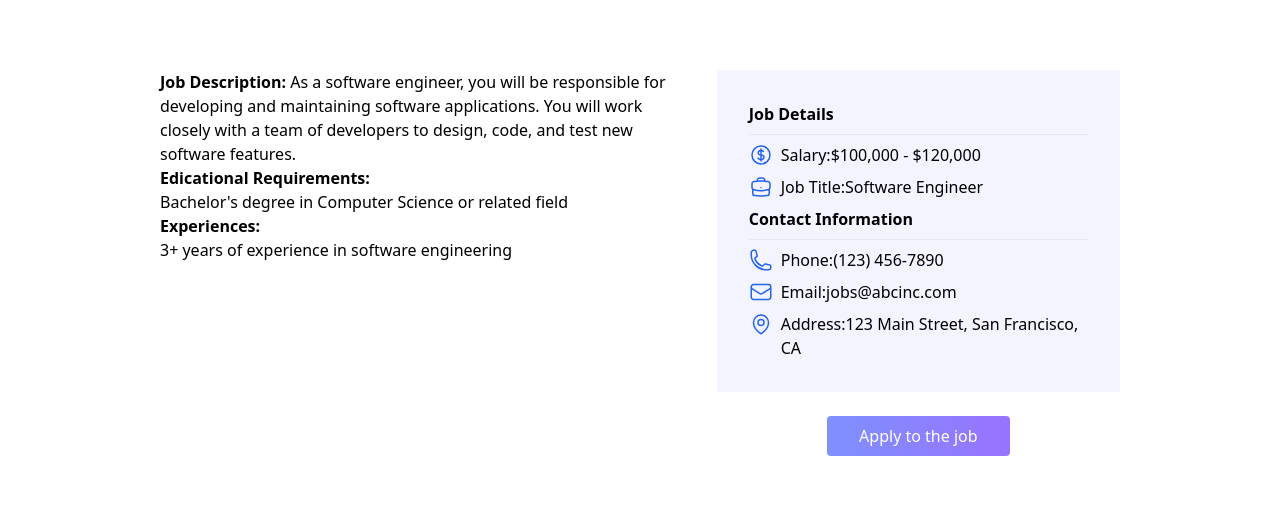
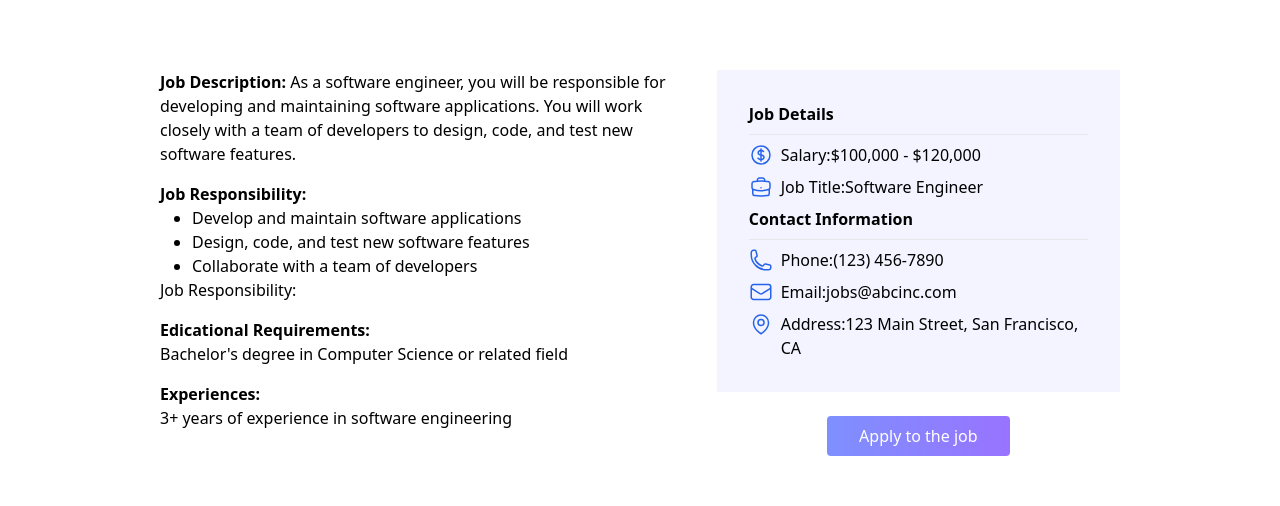
Before and after one commit to Sakib360360/Job-Hunt, a React (Vite) app: page /job-details/1 in a window 1280 px wide. Shown: the part 374-880 px from the top of the page. Built offline with nearby package versions, Linux system fonts and the light colour scheme.

Commit message:
readme added

```diff
--- a/src/Components/JobDetails/JobDetails.jsx
+++ b/src/Components/JobDetails/JobDetails.jsx
@@ -4,6 +4,7 @@ import { Link, useLoaderData, useNavigate } from 'react-router-dom';
 const JobDetails = () => {
 
     const data = useLoaderData()
+    console.log(data)
     const local = () => {
         localStorage.setItem('data', JSON.stringify(data))
         const previousLocal = localStorage.getItem('data')
@@ -26,9 +27,15 @@ const JobDetails = () => {
 
             {/* details */}
             <div className='flex w-3/4 mx-auto my-24'>
-                <div className='w-3/5 pr-8'>
+                <div className='w-3/5 pr-8 space-y-4'>
                     <h1><span className='font-semibold'>Job Description:</span> {data.jobDescription}</h1>
-                    {/* <h1><span className='font-semibold'>Job Description:</span>Job Responsibility:{}</h1> */}
+                    <h1><span className='font-semibold'>Job Responsibility:
+                    <ul className='font-normal list-disc ml-8'>
+                    {
+                        data.jobResponsibilities.map(d =><li>{d}</li>)
+                    }
+                    </ul>
+                    </span>Job Responsibility:{}</h1>
                     <h1><span className='font-semibold'>Edicational Requirements: <br /></span>{data.educationalRequirements}</h1>
                     <h1><span className='font-semibold'>Experiences: </span><br />{data.experiences}</h1>
                 </div>
```
Also changed, not shown: 1 other file (tests, documents, lock files or other folders).
